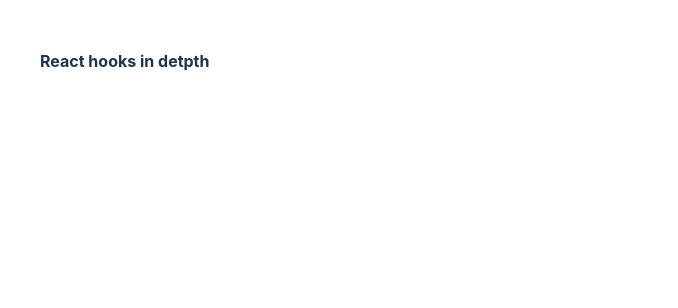
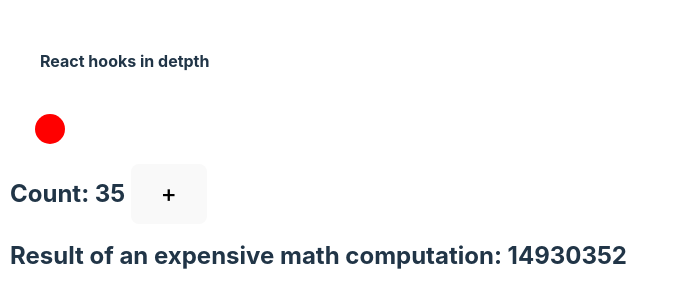
Before and after one commit to Masvi/hooks-in-depth, a React (Vite) app: page /useMemo in a window 1280 px wide. Shown: the top 308 px of the page, without its empty margins (0-678 px from the left). Built offline with nearby package versions, Linux system fonts and the light colour scheme.

Commit message:
chore(useMemo): add route for useMemo

```diff
--- a/src/App.jsx
+++ b/src/App.jsx
@@ -2,6 +2,8 @@ import { Route, Routes } from "react-router-dom";
 import Home from "./routes/Home";
 import UseRef from "./routes/UseRef";
 import UseReducerComponent from "./routes/UseReducer";
+import UseMemo from "./routes/UseMemo";
+
 import Nav from "./Nav";
 
 function App() {
@@ -12,6 +14,7 @@ function App() {
         <Route path="/" element={<Home />} />
         <Route path="/useRef" element={<UseRef />} />
         <Route path="/useReducer" element={<UseReducerComponent />} />
+        <Route path="/useMemo" element={<UseMemo />} />
       </Routes>
     </div>
   );
--- a/src/routes/Home.jsx
+++ b/src/routes/Home.jsx
@@ -9,6 +9,9 @@ export default function Home() {
       <Link className="home-link" to="/useReducer">
         useReducer
       </Link>
+      <Link className="home-link" to="/useMemo">
+        useMemo
+      </Link>
     </div>
   );
 }
--- a/src/routes/UseMEmo.jsx
+++ b/src/routes/UseMemo.jsx
@@ -1,10 +1,15 @@
 import { useEffect, useState, useMemo } from 'react';
-import expensiveMathOperation from './expensiveMathOperation';
+import fibonacci from '../utils/fibonacci';
 
 export default function Home() {
   const [count, setCount] = useState(35);
   const [left, setLeft] = useState(0);
-  const value = useMemo(() => expensiveMathOperation(count), [count]);
+
+  /**
+   * useMemo caches the fibonnacci (a very expenssive calculation)
+   * so it will be recalculated only when count be incremented
+   *  */
+  const value = useMemo(() => fibonacci(count), [count]);
 
   useEffect(() => {
     requestAnimationFrame(animate);
```
